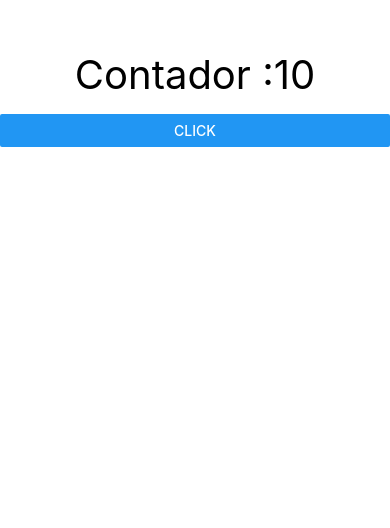
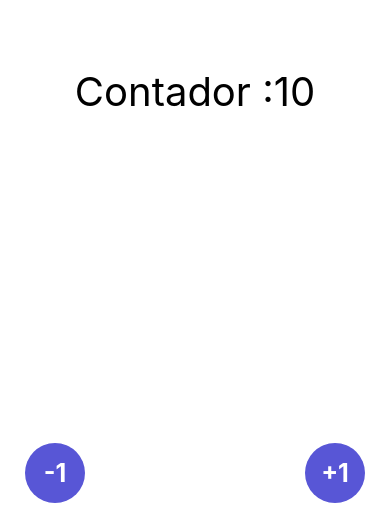
Before and after one commit to leedd87/react-native-study, a React Native app in the folder 02-MyFirstApp/: screen / in a window 390 px wide. Shown: the part 316-844 px from the top of the page. Built offline with nearby package versions, Linux system fonts and the light colour scheme.

Commit message:
counter react-native ux

```diff
--- a/02-MyFirstApp/src/screens/ContadorScreen.tsx
+++ b/02-MyFirstApp/src/screens/ContadorScreen.tsx
@@ -1,5 +1,5 @@
 import React, { useState } from 'react'
-import { View, Text, Button } from 'react-native'
+import { View, Text, Button, TouchableOpacity, StyleSheet } from 'react-native'
 
 export const ContadorScreen = () => {
 
@@ -7,18 +7,63 @@
 
 
     return (
-        <View style={{
-            flex: 1,
-            justifyContent: 'center'
-        }}>
+        <View style={styles.container}>
             <Text
-                style={{
-                    textAlign: 'center',
-                    fontSize: 40,
-                    top: -15
-                }}
+                style={styles.title}
             >Contador :{contador}</Text>
-            <Button title='Click' onPress={() => setContador(contador + 1)} />
-        </View>
+            <TouchableOpacity
+                onPress={() => setContador(contador + 1)}
+                style={styles.fabLocationBR}
+            >
+                <View style={styles.fab}>
+                    <Text style={styles.fabText}>+1</Text>
+                </View>
+            </TouchableOpacity>
+            <TouchableOpacity
+                onPress={() => setContador(contador - 1)}
+                style={styles.fabLocationBL}
+            >
+                <View style={styles.fab}>
+                    <Text style={styles.fabText}>-1</Text>
+                </View>
+            </TouchableOpacity>
+        </View >
     )
 }
+
+const styles = StyleSheet.create({
+    container: {
+        flex: 1,
+        justifyContent: "center"
+    },
+    title: {
+        textAlign: 'center',
+        fontSize: 40,
+        top: -15
+    },
+    fabLocationBR: {
+        position: 'absolute',
+        bottom: 25,
+        right: 25
+    },
+    fabLocationBL: {
+        position: 'absolute',
+        bottom: 25,
+        left: 25
+    },
+    fab: {
+        backgroundColor: '#5856d6',
+        width: 60,
+        height: 60,
+        borderRadius: 100,
+        justifyContent: 'center'
+    },
+    fabText: {
+        color: 'white',
+        fontSize: 25,
+        fontWeight: 'bold',
+        alignSelf: 'center'
+    }
+
+
+})
```
